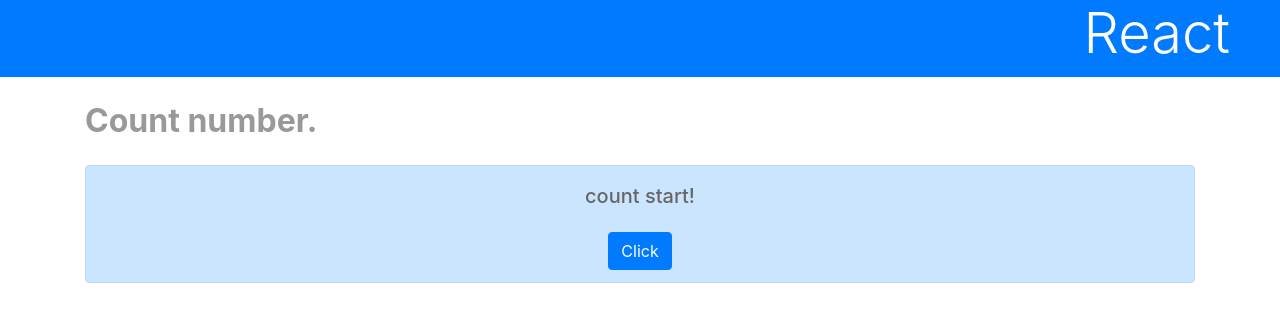
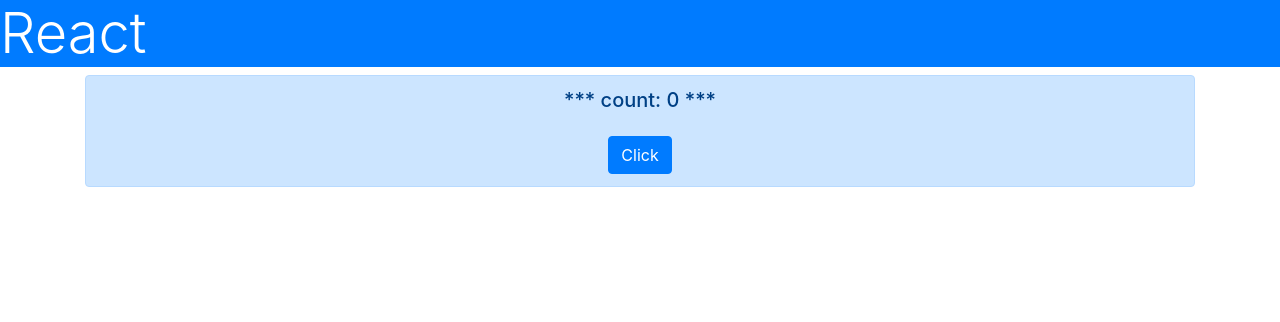
Before and after one commit to mendelssohnbach/react-next-getting-started, a React (Create React App) app: page / in a window 1280 px wide. Shown: the top 322 px of the page. Built offline with nearby package versions, Linux system fonts and the light colour scheme.

Commit message:
list3-20 関数コンポーネントに書き換え

```diff
--- a/src/App.js
+++ b/src/App.js
@@ -1,39 +1,25 @@
-import React, { Component } from 'react';
-import './App.css';
+import { useState } from 'react';
 
-class App extends Component {
-  constructor(props) {
-    super(props);
-    this.state = {
-      counter: 0,
-      msg: 'count start!',
-    };
-    this.doAction = this.doAction.bind(this);
+const App = () => {
+  const [counter, setCounter] = useState(0);
+
+  function doAction() {
+    setCounter(() => counter + 1);
   }
 
-  doAction(event) {
-    this.setState({
-      counter: this.state.counter + 1,
-      msg: '*** count: ' + this.state.counter + ' ***',
-    });
-  }
-
-  render() {
   return (
     <div>
       <h1 className="bg-primary text-white display-4">React</h1>
       <div className="container">
-          <p className="subtitle">Count number.</p>
         <div className="alert alert-primary text-center">
-            <p className="h5 mb-4">{this.state.msg}</p>
-            <button className="btn btn-primary" onClick={this.doAction}>
+          <p className="h5 mb-4">{`*** count: ${counter} ***`}</p>
+          <button className="btn btn-primary" onClick={doAction}>
             Click
           </button>
         </div>
       </div>
     </div>
   );
-  }
-}
+};
 
 export default App;
```
Lines whose indentation alone changed are shown as unchanged.
